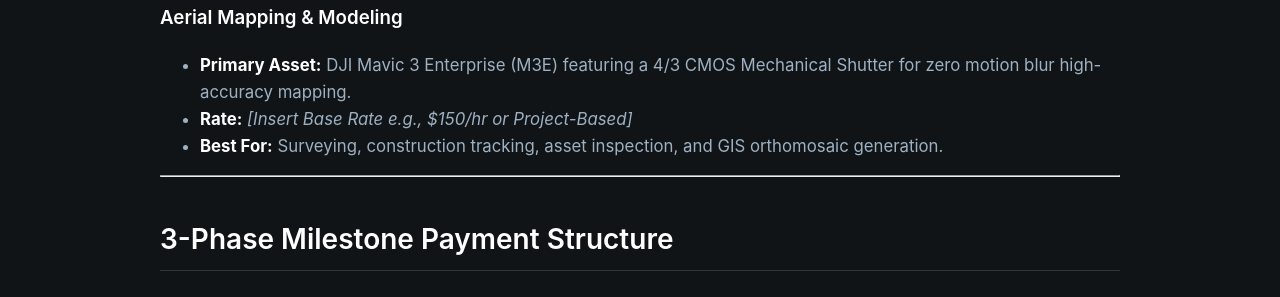
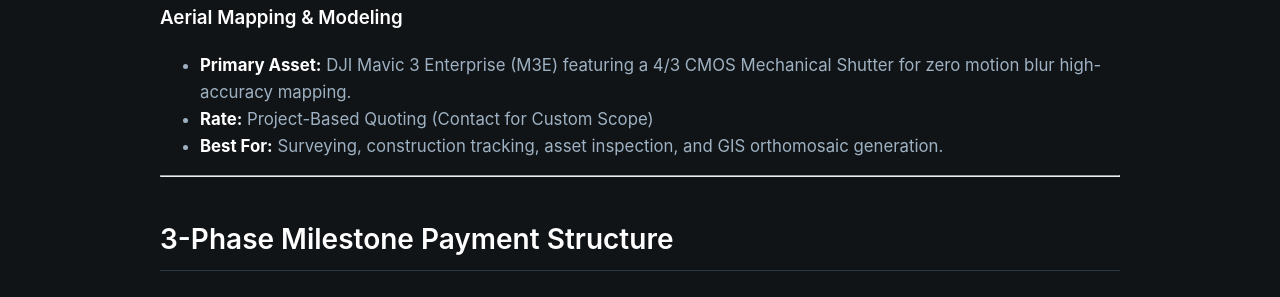
Before and after one commit to traviscloke126/traviscloke126.github.io, a Jekyll site: the page built from pricing.md, in a window 1280 px wide. Shown: the part 334-631 px from the top of the page. Built offline with Jekyll 4.4.1, drawn with Linux system fonts in a browser that asks for light colours.

Commit message:
Update pricing details for aerial mapping services

```diff
--- a/pricing.md
+++ b/pricing.md
@@ -1,7 +1,6 @@
 ---
 layout: default
 title: Rates & Options
-
 ---
 
 # Commercial Drone Operations & Rates
@@ -11,9 +10,9 @@ Apex Vector LLC delivers high-precision aerial data capturing utilizing industri
 ## Precision Fleet Pricing
 
 ### Aerial Mapping & Modeling
-* **Primary Asset:** DJI Mavic 3 Enterprise (M3E) featuring a 4/3 CMOS Mechanical Shutter for zero motion blur high-accuracy mapping.
-* **Rate:** *[Insert Base Rate e.g., $150/hr or Project-Based]*
-* **Best For:** Surveying, construction tracking, asset inspection, and GIS orthomosaic generation.
+*   **Primary Asset:** DJI Mavic 3 Enterprise (M3E) featuring a 4/3 CMOS Mechanical Shutter for zero motion blur high-accuracy mapping.
+*   **Rate:** Project-Based Quoting (Contact for Custom Scope)
+*   **Best For:** Surveying, construction tracking, asset inspection, and GIS orthomosaic generation.
 
 ---
 
```
